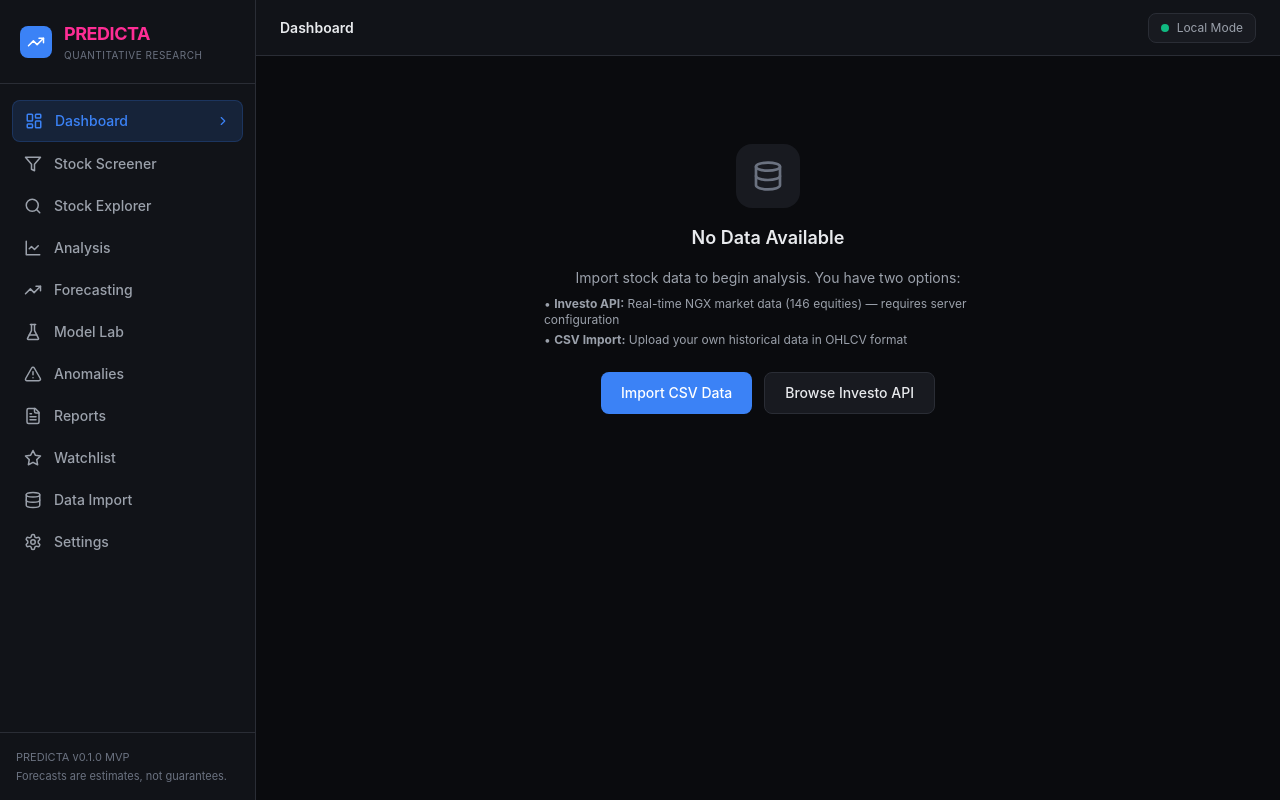
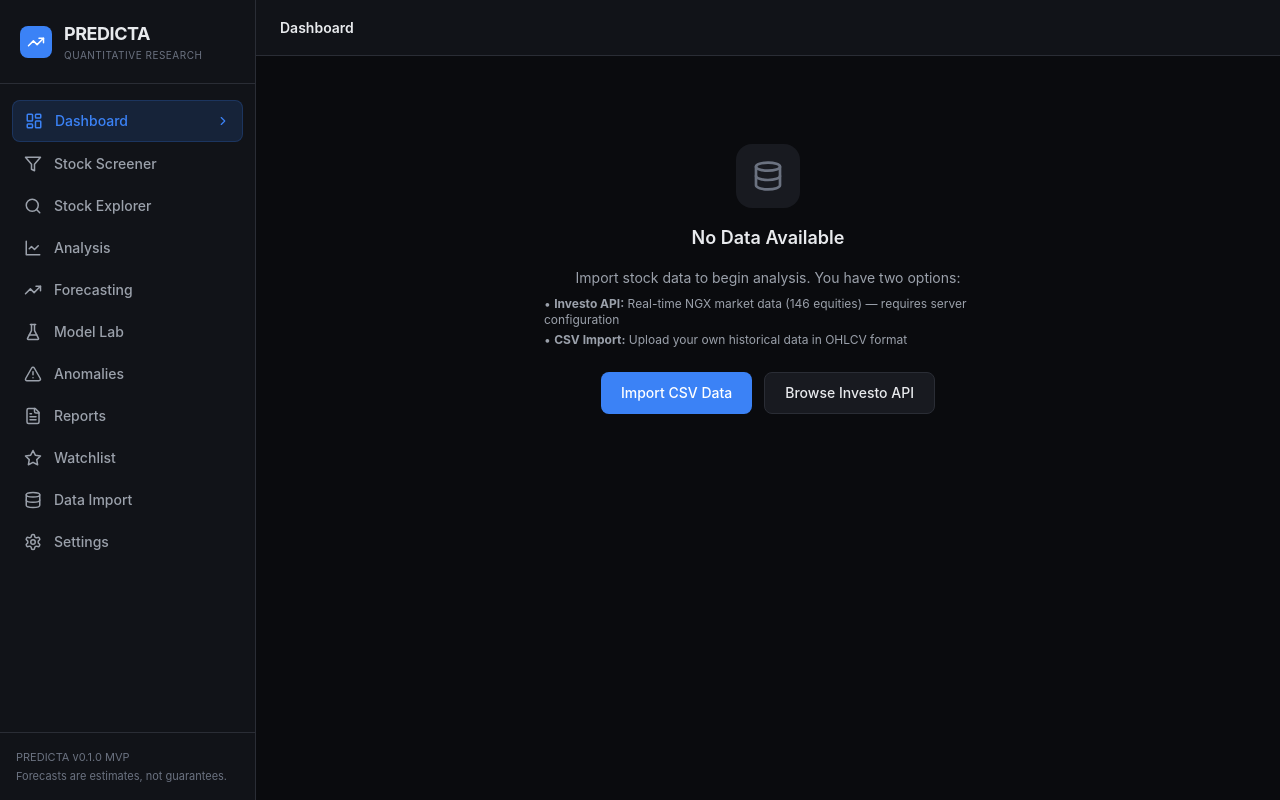
Before and after one commit to elasoruayodeji/predicta, a React (Vite) app: page / in a window 1280 px wide. Built offline with nearby package versions, Linux system fonts and the light colour scheme.

Commit message:
task snapshot 5948b6c3-2b89-42d2-b90d-9d8f91f23184

```diff
--- a/src/components/layout/AppShell.tsx
+++ b/src/components/layout/AppShell.tsx
@@ -54,7 +54,7 @@ export function AppShell({ children, currentPage, onNavigate }: AppShellProps) {
               <TrendingUp size={18} className="text-white" />
             </div>
             <div>
-              <h1 className="text-lg font-bold text-[#FF2D95] tracking-tight">PREDICTA</h1>
+              <h1 className="text-lg font-bold text-[var(--color-text-primary)] tracking-tight">PREDICTA</h1>
               <p className="text-[10px] text-[var(--color-text-muted)] uppercase tracking-wider">Quantitative Research</p>
             </div>
           </div>
@@ -115,10 +115,7 @@ export function AppShell({ children, currentPage, onNavigate }: AppShellProps) {
           </div>
 
           <div className="flex items-center gap-2">
-            <div className="hidden sm:flex items-center gap-2 px-3 py-1.5 rounded-lg bg-[var(--color-bg-tertiary)] border border-[var(--color-border-primary)]">
-              <div className="w-2 h-2 rounded-full bg-[var(--color-positive)]"></div>
-              <span className="text-xs text-[var(--color-text-secondary)]">Local Mode</span>
-            </div>
+            {/* Connection status shown on dashboard */}
           </div>
         </header>
 
```
